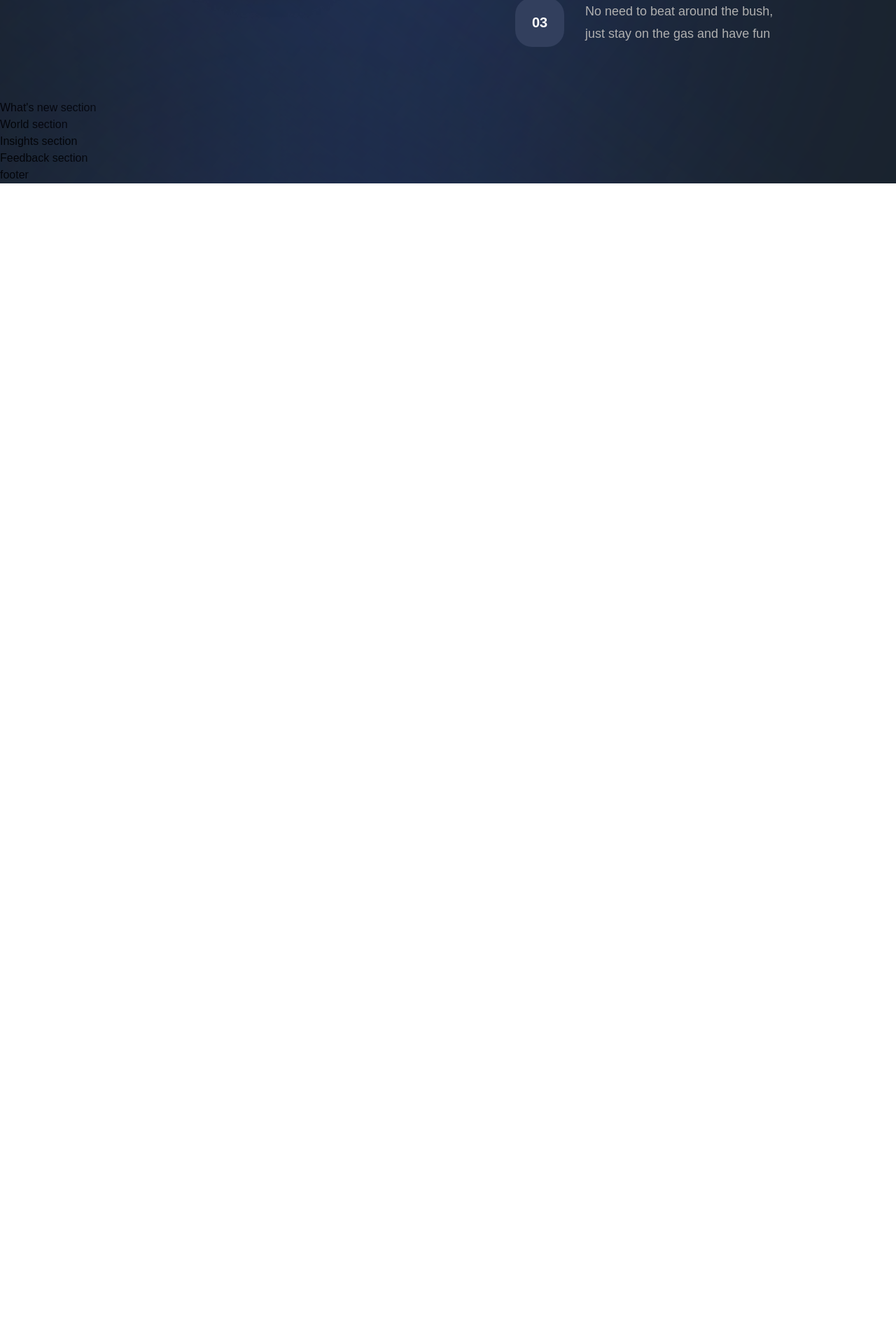
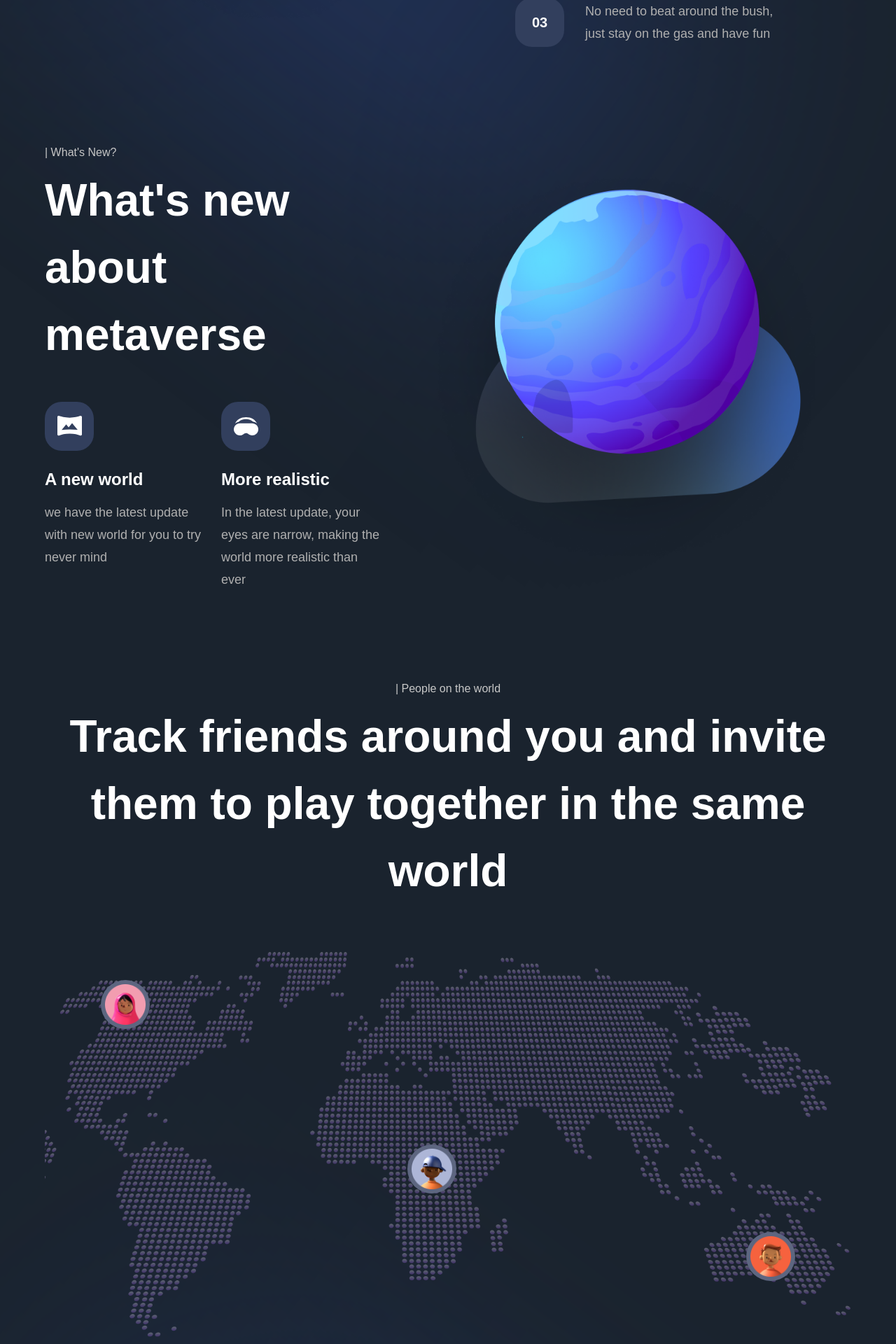
Before and after one commit to Ousbaiy/Metaverse, a Next.js app: page / in a window 1280 px wide. Shown: the part 3278-5198 px from the top of the page at 70% size. Before the commit the page ends 3540 px from the top, so only its background shows below. Built offline with nearby package versions, Linux system fonts and the light colour scheme; a web font is replaced by a local one.

Commit message:
finished the world section

```diff
--- a/components/NewFeatures.jsx
+++ b/components/NewFeatures.jsx
@@ -1,6 +1,19 @@
-const NewFeatures = () => (
-  <div>
-    New Features
+// library
+import styles from '../styles/index';
+
+const NewFeatures = ({ imgUrl, title, subtitle }) => (
+  <div className="flex-1 flex flex-col sm:max-w-[250px] min-w-[210px]">
+    <div
+      className={`${styles.flexCenter} w-[70px] h-[70px] rounded-[24px] bg-[#323f5d]`}
+    >
+      <img src={imgUrl} alt="icon" className="w-1/2 h-1/2 object-contain" />
+    </div>
+    <h1 className="mt-[26px] font-bold text-[24px] leading-[30px] text-white">
+      {title}
+    </h1>
+    <p className="flex-1 mt-[16px] font-normal text-[18px] text-[#b0b0b0] leading-[32px]">
+      {subtitle}
+    </p>
   </div>
 );
 
--- a/sections/WhatsNew.jsx
+++ b/sections/WhatsNew.jsx
@@ -1,8 +1,46 @@
 'use client';
 
+// library
+import { motion } from 'framer-motion';
+import { staggerContainer, fadeIn, planetVariants } from '../utils/motion';
+import styles from '../styles/index';
+import { NewFeatures, TitleText, TypingText } from '../components';
+
+// data
+import { newFeatures } from '../data';
+
 const WhatsNew = () => (
-  <section>
-    What's new section
+  <section className={`${styles.paddings} relative z-10`}>
+    <motion.div
+      variants={staggerContainer}
+      initial="hidden"
+      whileInView="show"
+      viewport={{ once: false, amount: 0.25 }}
+      className={`${styles.innerWidth} mx-auto flex lg:flex-row flex-col gap-8`}
+    >
+      <motion.div
+        variants={fadeIn('right', 'tween', 0.2, 1)}
+        className="flex-[0.75] flex justify-center flex-col"
+      >
+        <TypingText title="| What's New?" />
+        <TitleText title={<>What's new about metaverse</>} />
+        <div className="mt-[48px] flex flex-wrap justify-between gap-[24px]">
+          {newFeatures.map((feature) => (
+            <NewFeatures key={feature.title} {...feature} />
+          ))}
+        </div>
+      </motion.div>
+      <motion.div
+        variants={planetVariants('right')}
+        className={`flex-1 ${styles.flexCenter}`}
+      >
+        <img
+          src="/whats-new.png"
+          alt="whats-new"
+          className="w-[90%] h-[90%] object-contain"
+        />
+      </motion.div>
+    </motion.div>
   </section>
 );
 
--- a/sections/World.jsx
+++ b/sections/World.jsx
@@ -1,8 +1,59 @@
 'use client';
 
+// library
+import { motion } from 'framer-motion';
+import { staggerContainer, fadeIn } from '../utils/motion';
+import styles from '../styles/index';
+import { TitleText, TypingText } from '../components';
+
 const World = () => (
-  <section>
-    World section
+  <section className={`${styles.paddings} relative z-10`}>
+    <motion.div
+      variants={staggerContainer}
+      initial="hidden"
+      whileInView="show"
+      viewport={{ once: false, amount: 0.25 }}
+      className={`${styles.innerWidth} mx-auto flex flex-col`}
+    >
+      <TypingText title="| People on the world" textStyles="text-center" />
+      <TitleText
+        title={
+          <>
+            Track friends around you and invite them to play together in the
+            same world
+          </>
+        }
+        textStyles="text-center"
+      />
+      {/* <TitleText title={<>Track friends around you and invite them to play together in the same world</>} textStyles="text-center" /> */}
+    </motion.div>
+    <motion.div
+      variants={fadeIn('up', 'tween', 0.3, 1)}
+      className="relative mt-[68px] dlex w-full h-[550px]"
+    >
+      <img src="/map.png" alt="map" className="w-full h-full object-cover" />
+      <div className="absolute bottom-20 right-20 w-[70px] h-[70px] p-[6px] rounded-full bg-[#5d6680]">
+        <img
+          src="people-01.png"
+          alt="people"
+          className="w-full h-full object-cover"
+        />
+      </div>
+      <div className="absolute top-10 left-20 w-[70px] h-[70px] p-[6px] rounded-full bg-[#5d6680]">
+        <img
+          src="people-02.png"
+          alt="people"
+          className="w-full h-full object-cover"
+        />
+      </div>
+      <div className="absolute top-1/2 left-[45%] w-[70px] h-[70px] p-[6px] rounded-full bg-[#5d6680]">
+        <img
+          src="people-03.png"
+          alt="people"
+          className="w-full h-full object-cover"
+        />
+      </div>
+    </motion.div>
   </section>
 );
 
```
